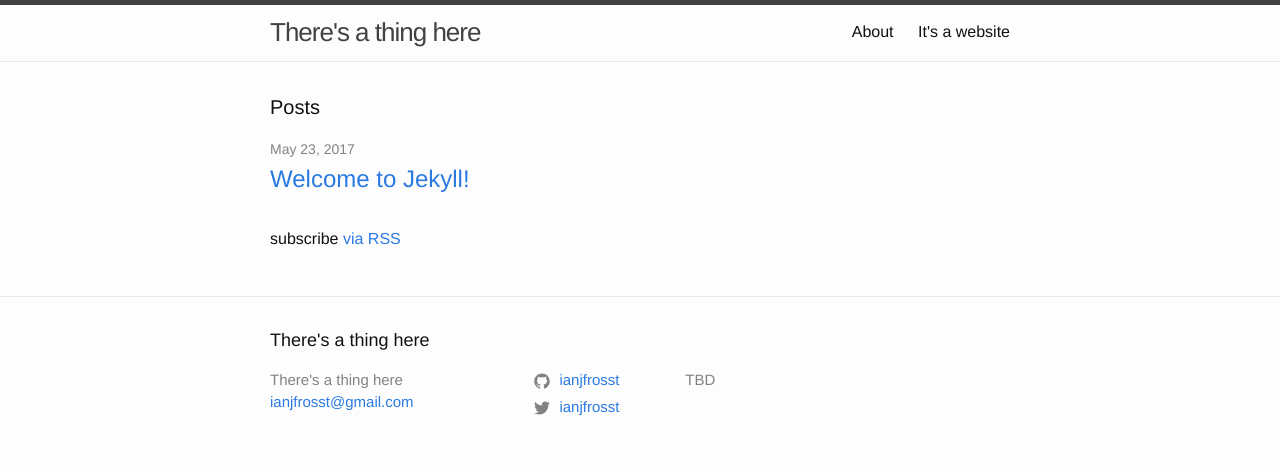
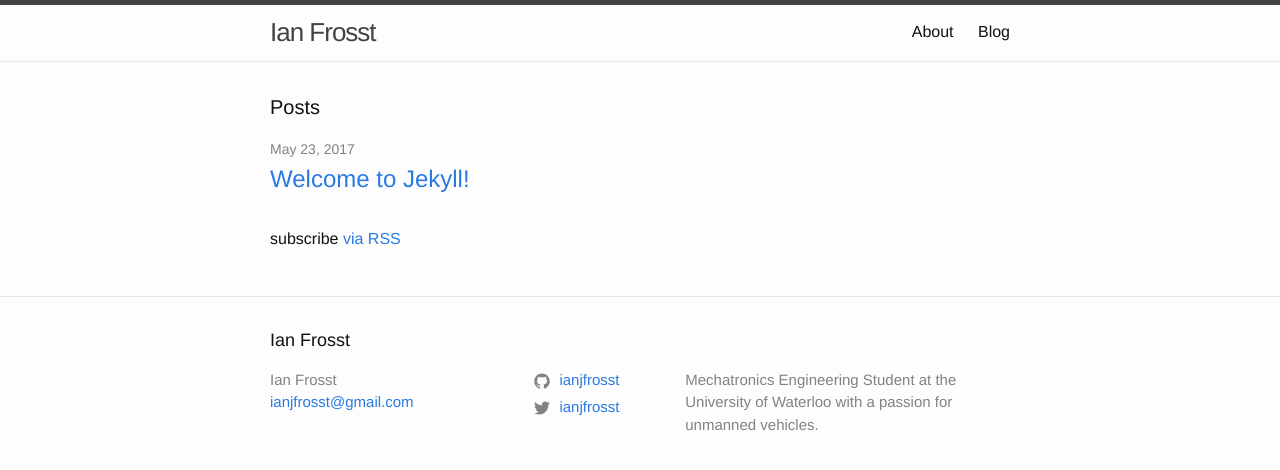
Before and after one commit to ianjfrosst/ianjfrosst.github.io, a Jekyll site: the page built from _pages/home.md, in a window 1280 px wide. Shown: the top 470 px of the page. Built offline with Jekyll 4.4.1, drawn with Linux system fonts in a browser that asks for light colours.

Commit message:
Updated Descriptions & Titles

```diff
--- a/_config.yml
+++ b/_config.yml
@@ -13,14 +13,16 @@
 # you will see them accessed via {{ site.title }}, {{ site.email }}, and so on.
 # You can create any custom variable you would like, and they will be accessible
 # in the templates via {{ site.myvariable }}.
-include: ["_pages"]
+include:
+    - _pages
 
-title: There's a thing here
+title: Ian Frosst
 email: ianjfrosst@gmail.com
 description: >
-    TBD
+    Mechatronics Engineering Student at the University of Waterloo
+    with a passion for unmanned vehicles.
 baseurl: "" # the subpath of your site, e.g. /blog
-url: "http://ianjfrosst.github.io/" # the base hostname & protocol for your site, e.g. http://example.com
+url: "https://ianjfrosst.github.io/" # the base hostname & protocol for your site, e.g. http://example.com
 twitter_username: ianjfrosst
 github_username: ianjfrosst
 
@@ -30,11 +32,9 @@ markdown: kramdown
 
 kramdown:
     input: GFM
-
     syntax_highlighter: rouge
-    # syntax_highlighter_opts:
-    #     css_class: 'highlight'
-
+    syntax_highlighter_opts:
+        css_class: 'highlight'
 
 exclude:
     - Gemfile
--- a/_pages/home.md
+++ b/_pages/home.md
@@ -1,5 +1,5 @@
 ---
 layout: home
-title: It's a website
+title: Blog
 permalink: /
 ---
```
